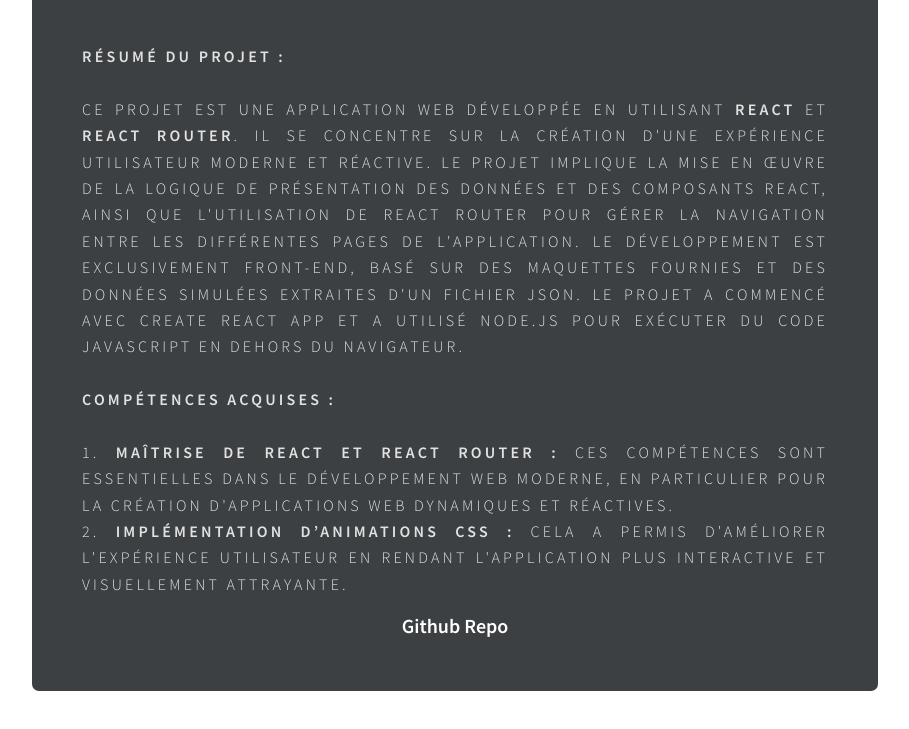
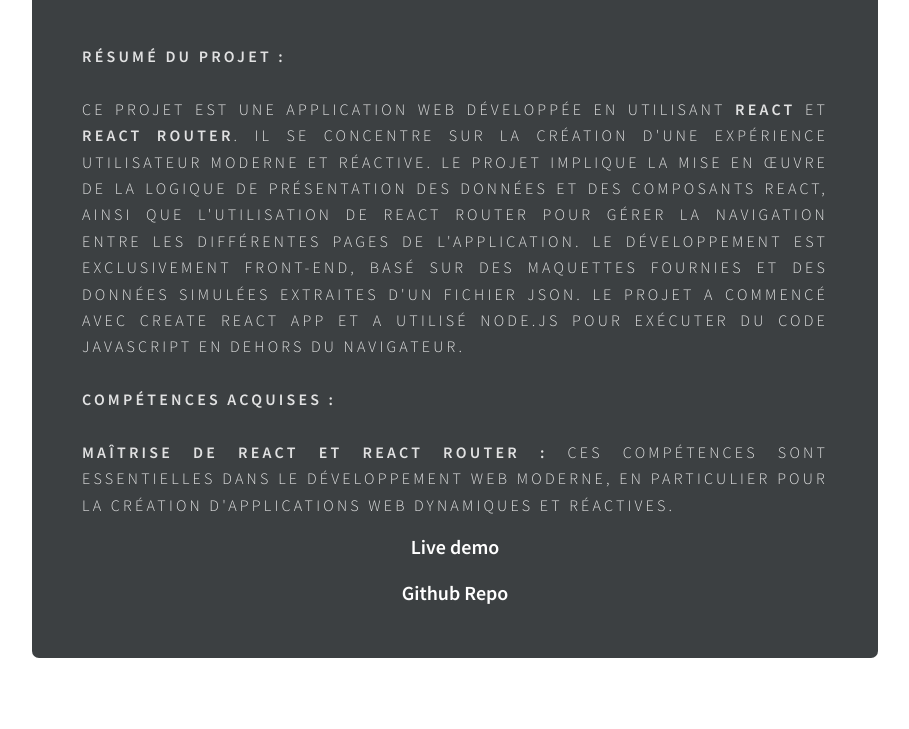
Before and after one commit to Spikoftw/Portfolio, a plain HTML site: page work.html in a window 1280 px wide. Shown: the part 1806-2535 px from the top of the page, without its empty margins (185-1094 px from the left). Drawn offline with Linux system fonts and the light colour scheme.

Commit message:
Live demo KASA

```diff
--- a/work.html
+++ b/work.html
@@ -112,14 +112,17 @@
             projet a commencé avec Create React App et a utilisé Node.js pour
             exécuter du code JavaScript en dehors du navigateur.<br /><br />
             <b>Compétences Acquises :</b><br /><br />
-            1. <b>Maîtrise de React et React Router :</b> Ces compétences sont
+            <b>Maîtrise de React et React Router :</b> Ces compétences sont
             essentielles dans le développement web moderne, en particulier pour
             la création d'applications web dynamiques et réactives.<br />
-            2. <b>Implémentation d’animations CSS :</b> Cela a permis
-            d'améliorer l'expérience utilisateur en rendant l'application plus
-            interactive et visuellement attrayante.<br />
           </p>
-
+          <a
+            class="website-link"
+            href="https://spikoftw.github.io/Projet8OC/"
+            target="_blank"
+            rel="noopener noreferrer"
+            >Live demo</a
+          >
           <a
             class="website-link"
             href="https://github.com/Spikoftw/Projet8OC"
```
